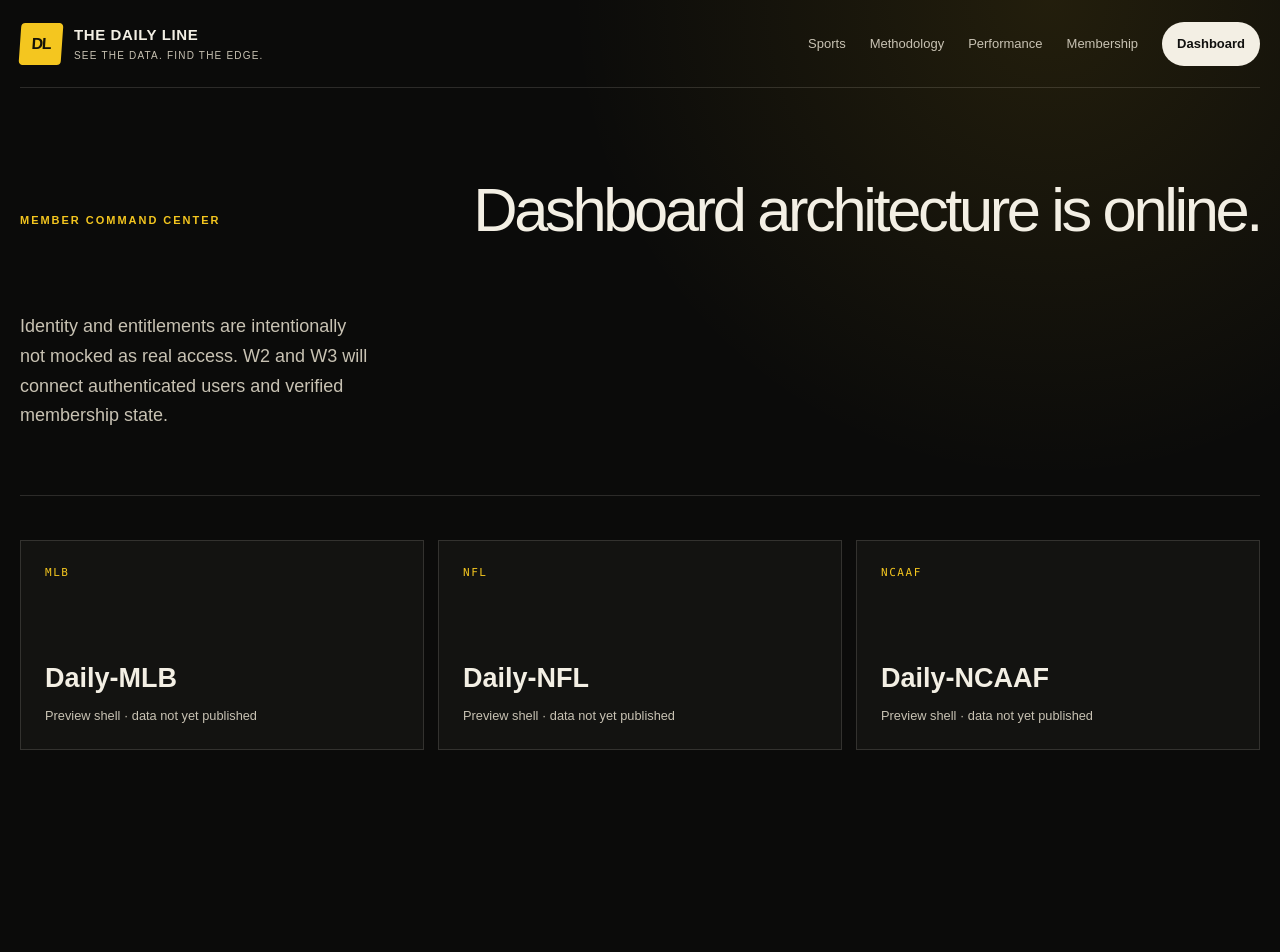
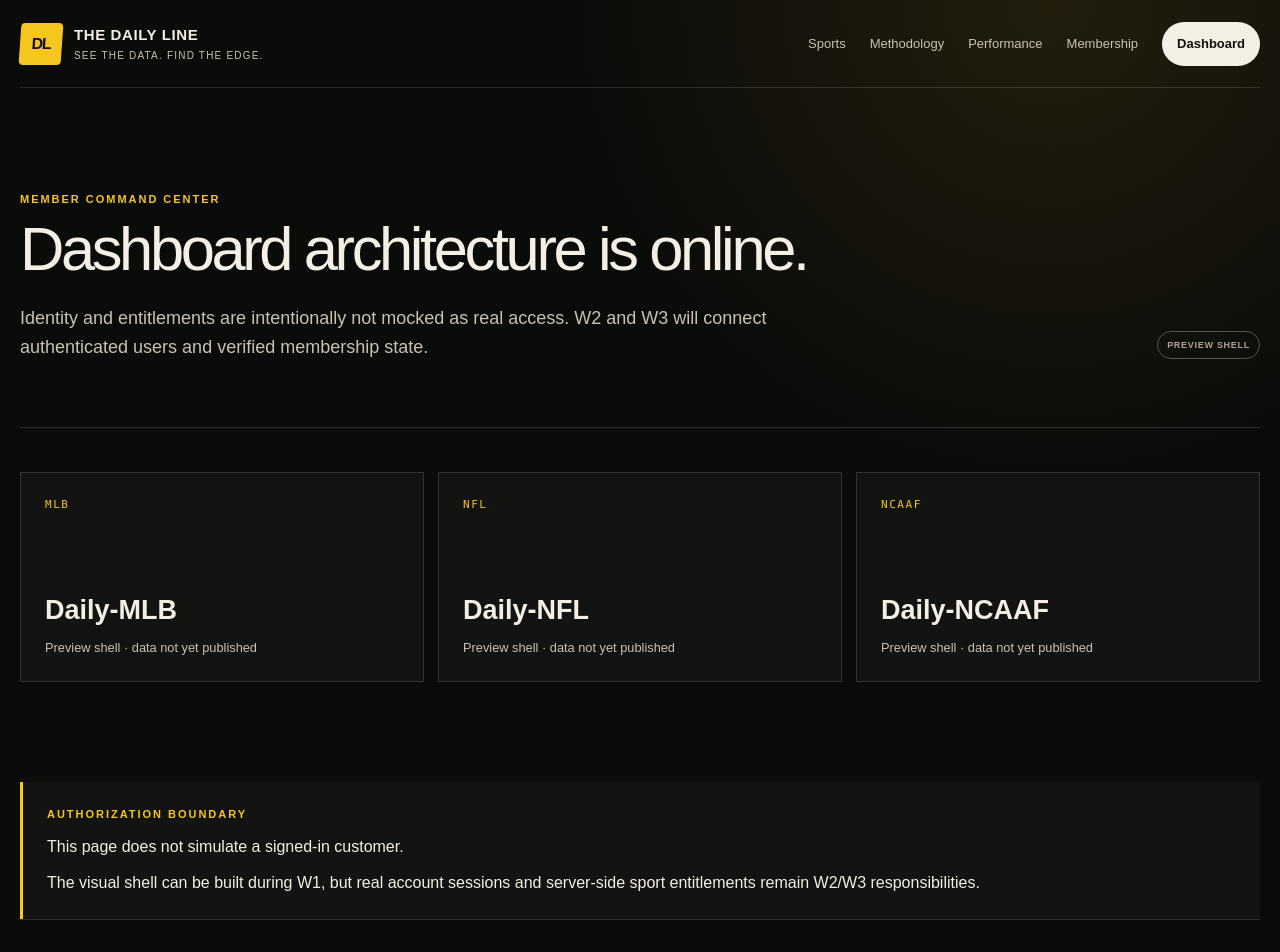
Before and after one commit to OneVillage83/The-Daily-Line-website, a Next.js app: page /dashboard in a window 1280 px wide. Shown: the top 952 px of the page. Before the commit the page ends 850 px from the top, so only its background shows below. Built offline with nearby package versions, Linux system fonts and the light colour scheme; no server answers.

Commit message:
refactor: move dashboard shell onto W1 primitives

```diff
--- a/src/app/dashboard/page.tsx
+++ b/src/app/dashboard/page.tsx
@@ -1,22 +1,35 @@
 import Link from "next/link";
+import { PageHeader } from "@/components/page-header";
+import { SiteFooter } from "@/components/site-footer";
 import { SiteHeader } from "@/components/site-header";
+import { StatusChip } from "@/components/status-chip";
+import { createPageMetadata } from "@/lib/site";
 import { DAILY_SPORTS } from "@/lib/sports";
 
-export const metadata = { title: "Member Dashboard" };
+export const metadata = createPageMetadata({
+  title: "Member Dashboard",
+  description: "The Daily Line member command-center shell.",
+  path: "/dashboard",
+  index: false,
+});
 
 export default function DashboardPage() {
   return (
-    <main>
+    <main id="main-content">
       <div className="page-shell">
         <SiteHeader />
-        <section className="inner-hero">
-          <p className="eyebrow">Member command center</p>
-          <h1>Dashboard architecture is online.</h1>
-          <p>
-            Identity and entitlements are intentionally not mocked as real access. W2 and W3 will connect authenticated users and verified membership state.
-          </p>
-        </section>
-        <section className="dashboard-grid">
+        <PageHeader
+          eyebrow="Member command center"
+          title="Dashboard architecture is online."
+          description={
+            <p>
+              Identity and entitlements are intentionally not mocked as real access. W2 and W3 will connect authenticated users and verified membership state.
+            </p>
+          }
+          aside={<StatusChip tone="neutral">Preview shell</StatusChip>}
+        />
+
+        <section className="dashboard-grid" aria-label="Daily sport dashboard previews">
           {DAILY_SPORTS.map((sport) => (
             <Link href={`/sports/${sport.slug}`} className="dashboard-tile" key={sport.slug}>
               <span>{sport.shortName}</span>
@@ -25,6 +38,16 @@
             </Link>
           ))}
         </section>
+
+        <div className="notice-panel">
+          <p className="eyebrow">Authorization boundary</p>
+          <h2>This page does not simulate a signed-in customer.</h2>
+          <p>
+            The visual shell can be built during W1, but real account sessions and server-side sport entitlements remain W2/W3 responsibilities.
+          </p>
+        </div>
+
+        <SiteFooter />
       </div>
     </main>
   );
```
